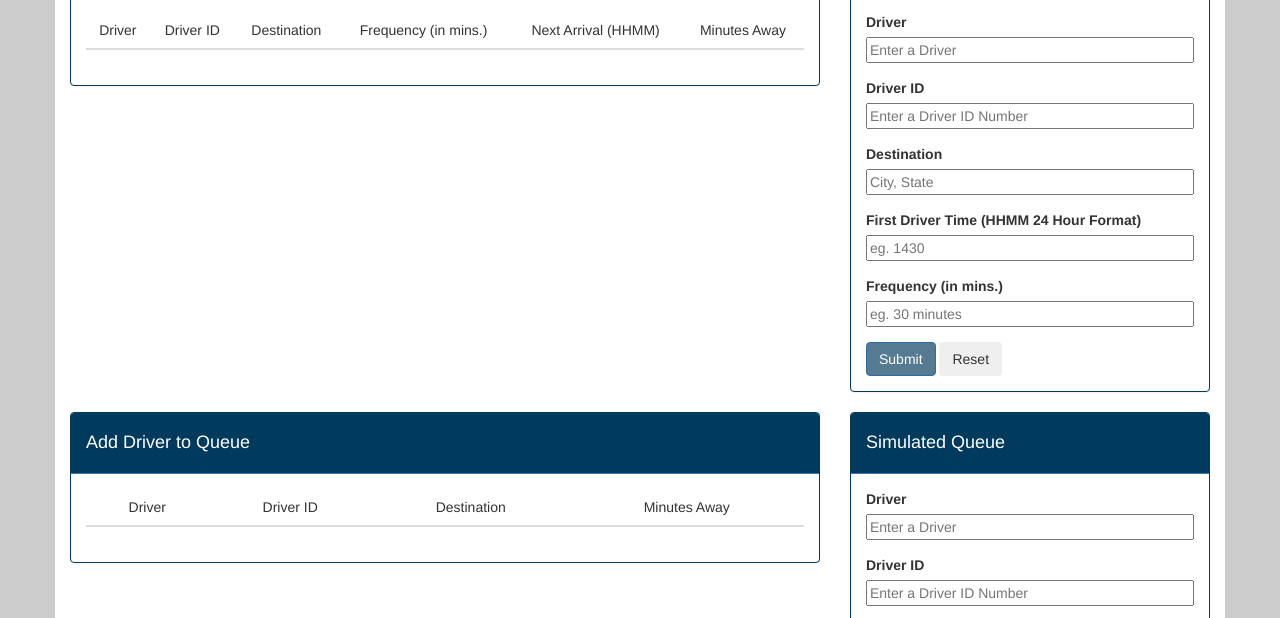
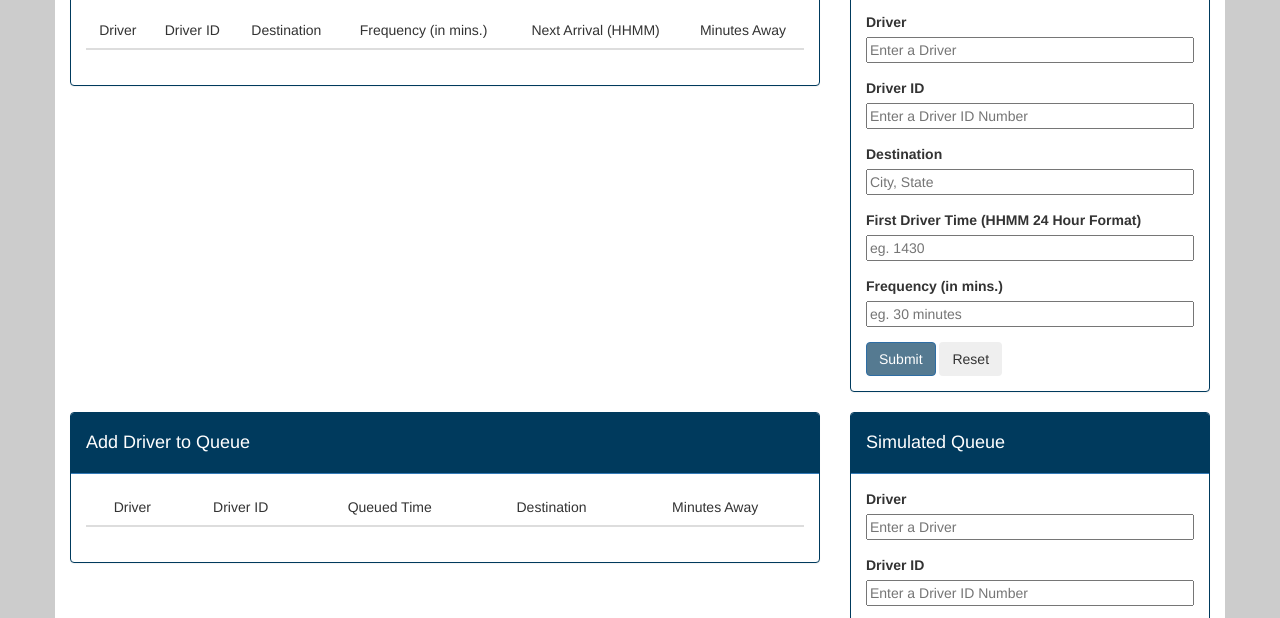
Before and after one commit to grantposell/time-scheduler, a website: page index.html in a window 1280 px wide. Shown: the part 290-908 px from the top of the page. Drawn offline with nearby package versions, Linux system fonts and the light colour scheme; no server answers.

Commit message:
Changed board fields

```diff
--- a/index.html
+++ b/index.html
@@ -147,6 +147,7 @@
                                     <tr>
                                         <th>Driver</th>
                                         <th>Driver ID</th>
+                                        <th>Queued Time</th>
                                         <th>Destination</th>
                                         <th>Minutes Away</th>
                                     </tr>
```
